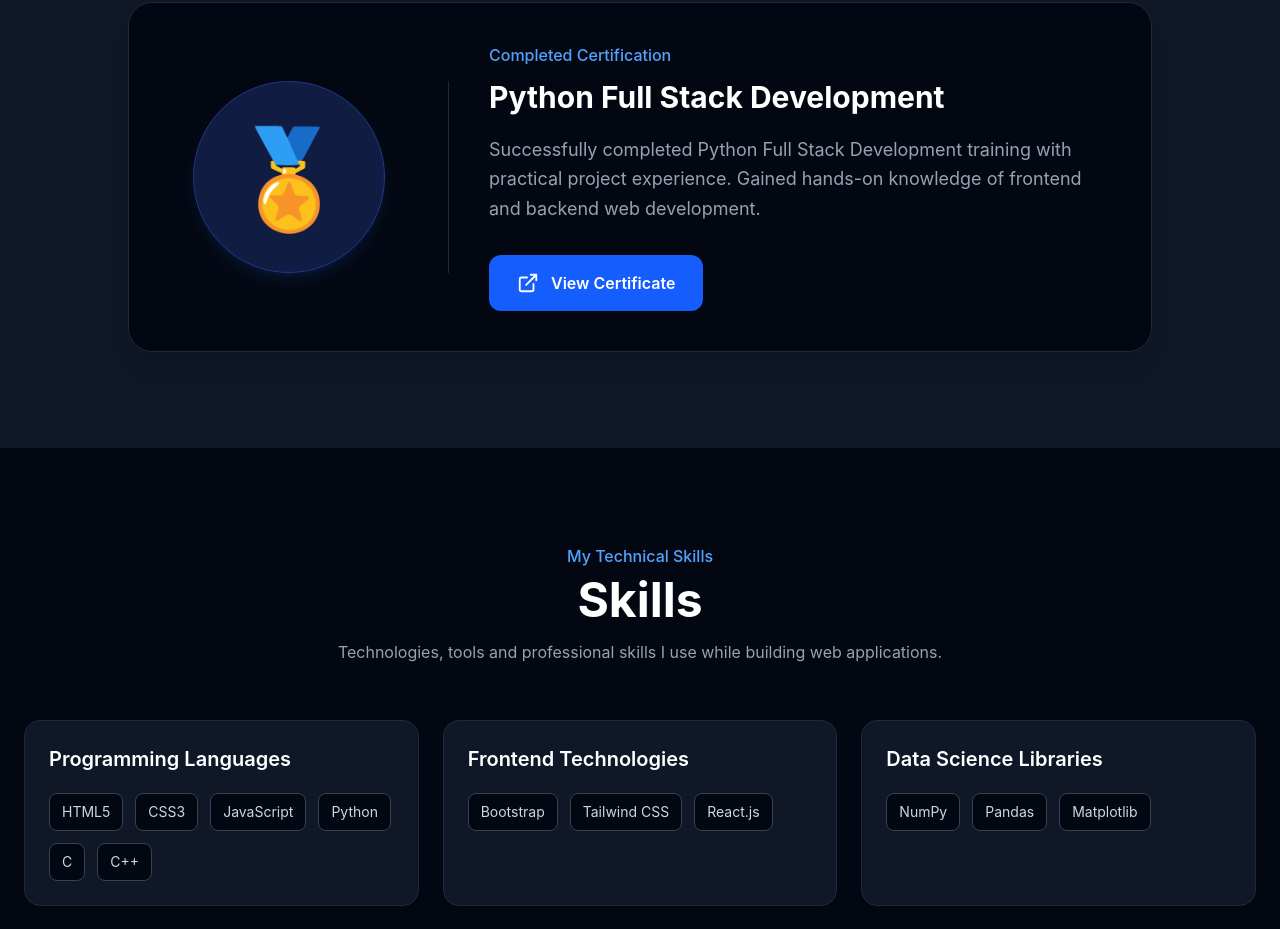
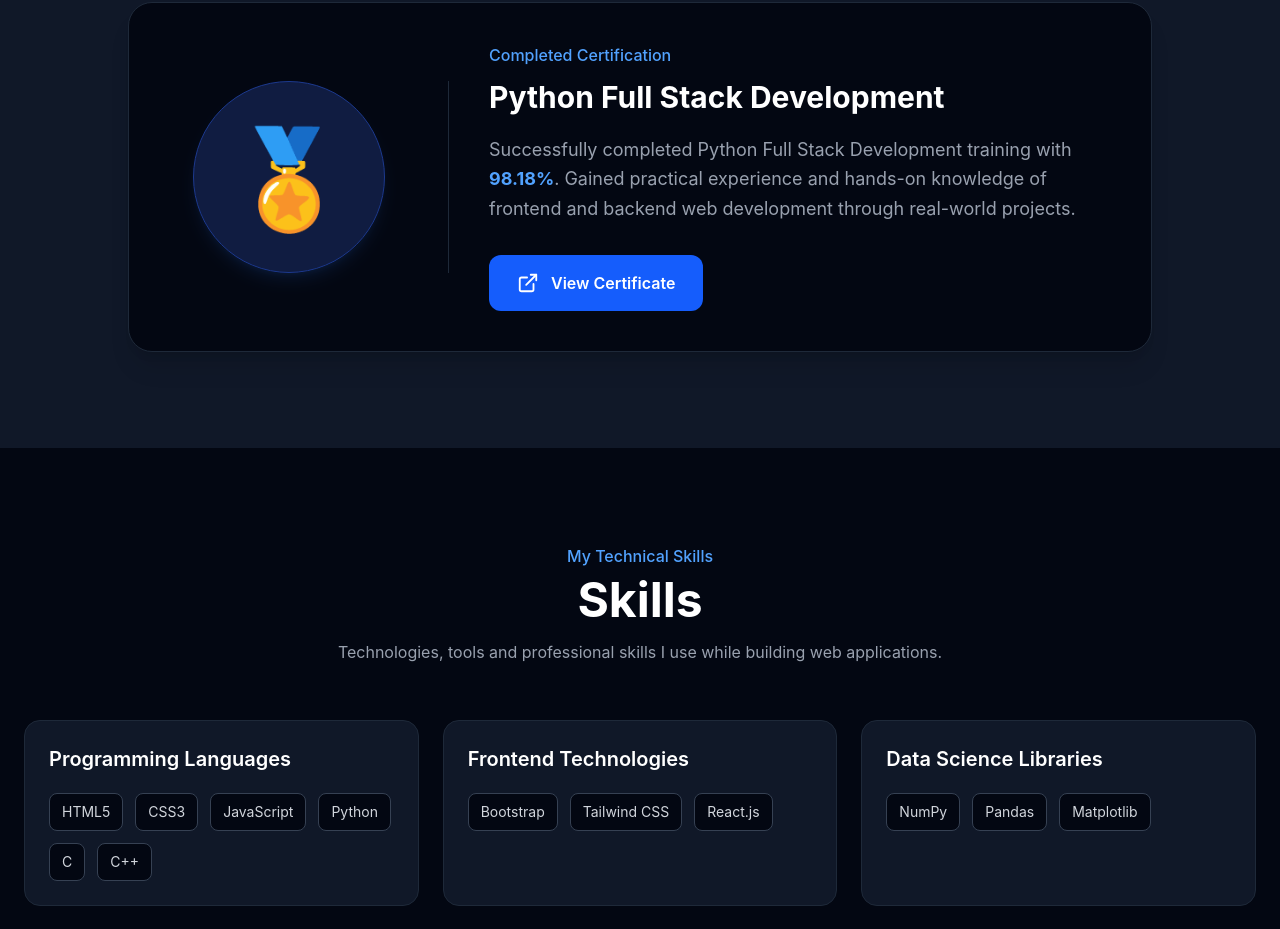
Before and after one commit to aishwarya9691/my-portfolio, a React (Vite) app in the folder frontend/: page / in a window 1280 px wide. Shown: the part 1700-2629 px from the top of the page. Built offline with nearby package versions, Linux system fonts and the light colour scheme.

Commit message:
add percentage in certificate feild

```diff
--- a/frontend/src/components/certifications.jsx
+++ b/frontend/src/components/certifications.jsx
@@ -67,12 +67,12 @@ function Certifications() {
                   Python Full Stack Development
                 </h3>
 
-                <p className="text-gray-400 text-base md:text-lg
-                leading-relaxed mb-8">
-                  Successfully completed Python Full Stack
-                  Development training with practical project
-                  experience. Gained hands-on knowledge of
-                  frontend and backend web development.
+                <p className="text-gray-400 text-base md:text-lg leading-relaxed mb-8">
+                  Successfully completed Python Full Stack Development
+                  training with{" "}
+                  <span className="text-blue-400 font-bold">98.18%</span>.
+                  Gained practical experience and hands-on knowledge of
+                  frontend and backend web development through real-world projects.
                 </p>
 
                 {/* View Certificate Button */}
```
